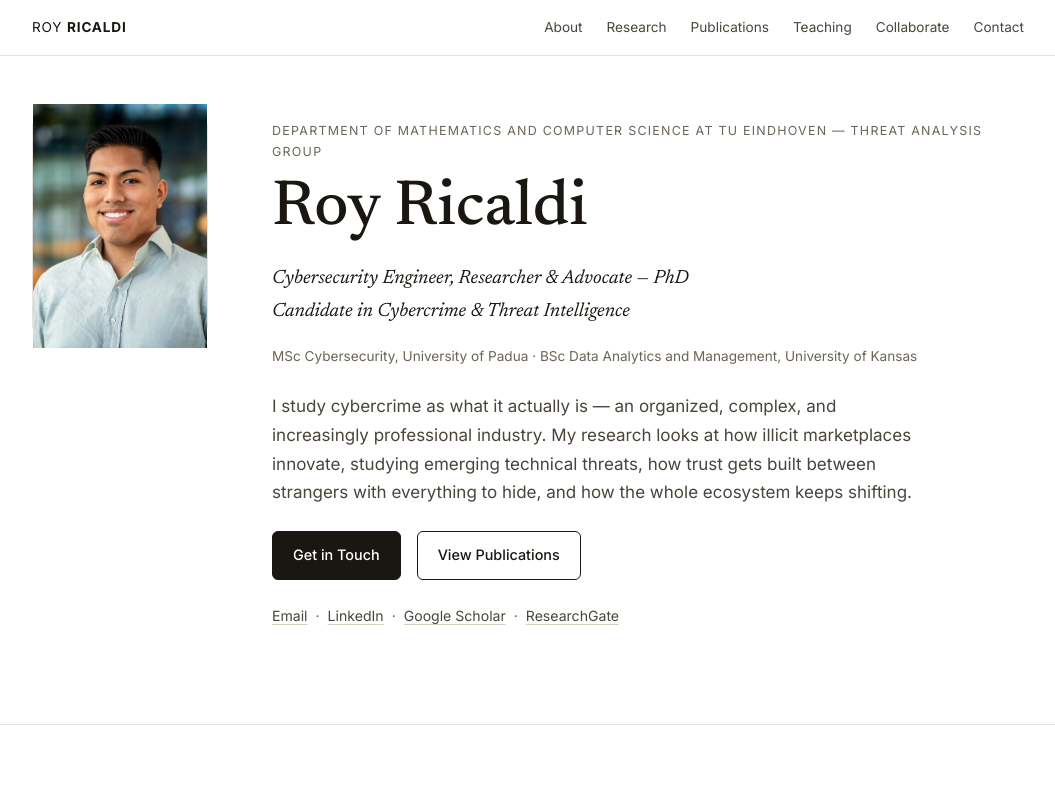
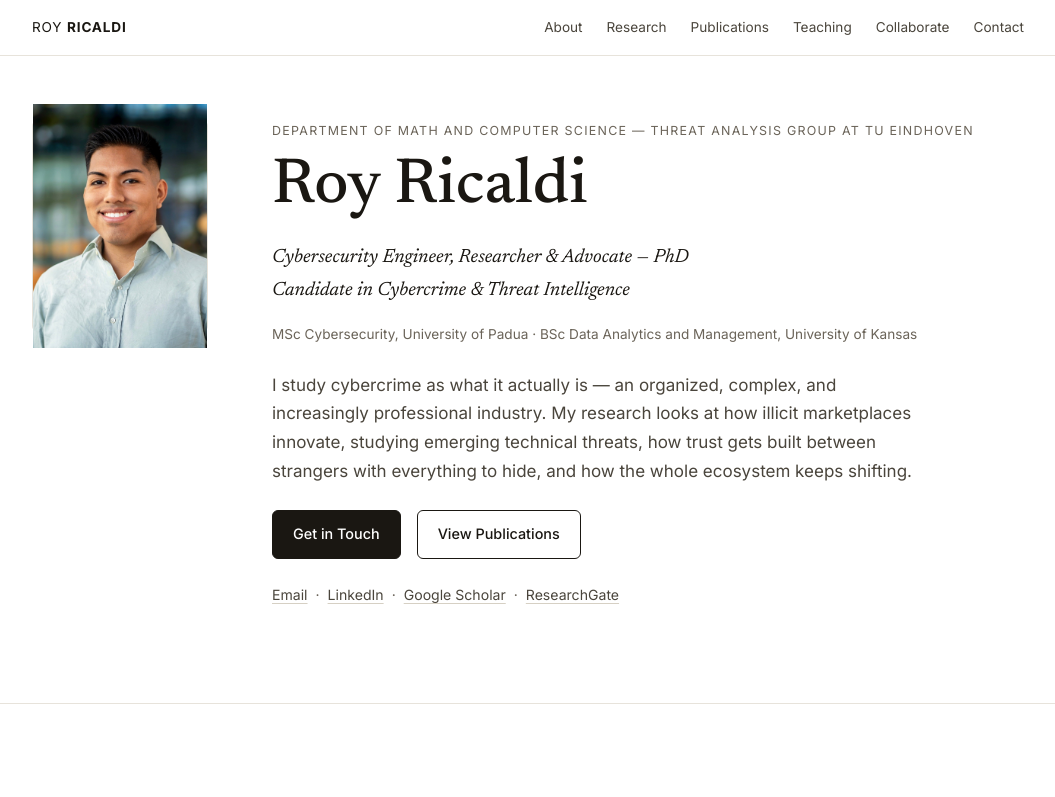
Before and after one commit to royricaldi/royricaldi.github.io, a plain HTML site: page index.html in a window 1280 px wide. Shown: the top 797 px of the page, without its empty margins (112-1167 px from the left). Drawn offline with Linux system fonts and the light colour scheme.

Commit message:
Update index.html

```diff
--- a/index.html
+++ b/index.html
@@ -49,7 +49,7 @@
            <img src="profile.jpg" alt="Roy Ricaldi">
     </div>
     <div class="hero-copy">
-      <span class="hero-eyebrow"><!-- [EDIT: GROUP NAME] -->Department of Mathematics and Computer Science at TU Eindhoven — Threat Analysis Group</span>
+      <span class="hero-eyebrow"><!-- [EDIT: GROUP NAME] -->Department of Math and Computer Science — Threat Analysis Group at TU Eindhoven</span>
       <h1>Roy Ricaldi</h1>
       <p class="hero-subhead">Cybersecurity Engineer, Researcher &amp; Advocate — PhD Candidate in Cybercrime &amp; Threat Intelligence</p>
       <p class="credentials">MSc Cybersecurity, University of Padua · BSc Data Analytics and Management, University of Kansas</p>
```
